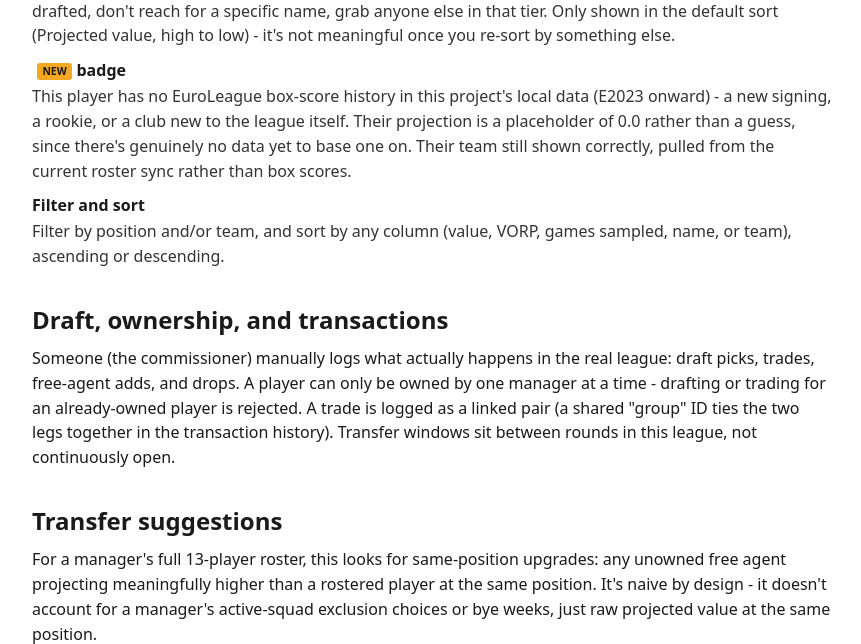
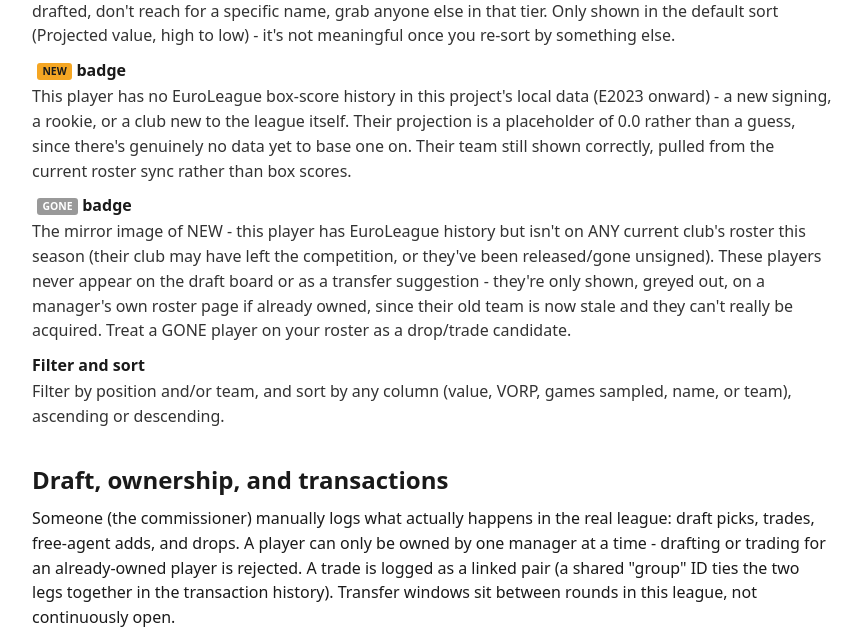
Before and after one commit to doulgeo/euroleague_fantasy_strategist, a Flask app: page /how-it-works in a window 1280 px wide. Shown: the part 1653-2297 px from the top of the page, without its empty margins (0-861 px from the left). Run offline with Flask 3, Linux system fonts and the light colour scheme.

Commit message:
Flag players no longer on any current club roster ("GONE")
Prompted by the user spot-checking the new lineup builder against real
domain knowledge: Monaco isn't part of the 2026-27 EuroLeague, but a
former Monaco player (Mike James) still showed a normal-looking
projection with a stale MCO team and no indication he'd left the
league entirely. Confirmed the roster sync itself was correct (0 MCO
players synced, 20 teams matching the real club list) - the gap was
that merge_roster only overrides a player's team when they're found on
a *current* roster, so a player absent from every current club keeps
showing their old one indefinitely.

engine.rosters.merge_roster now returns a third value,
gone_player_ids. Per explicit direction, these players vanish from the
draft board and transfer ADD suggestions entirely (get_pool is now a
3-tuple; every call site in app.py and draft_board.py updated) - but
still show, visibly greyed out with a GONE badge prompting a
drop/trade, on a manager's own roster page if already owned.

Live-tested both paths: confirmed via HTTP that a real former-Monaco
player no longer appears anywhere on /draft, then drafted him to a
test manager directly to exercise and confirm the greyed-out "already
owned" rendering, then cleaned up.

Co-Authored-By: Claude Sonnet 5 <noreply@anthropic.com>
Claude-Session: https://claude.ai/code/session_016vU3ksksf1pUHAonJaLa8A

```diff
--- a/app.py
+++ b/app.py
@@ -138,13 +138,16 @@ def _resolve_pool_source(conn: sqlite3.Connection) -> tuple[str, int]:
     return CURRENT_SEASON, max_round + 1
 
 
-def get_pool(conn: sqlite3.Connection) -> tuple[dict[str, Projection], set[str]]:
-    """(projections, new_player_ids) - the projection pool merged with the
-    current CURRENT_SEASON roster (engine.rosters.merge_roster), so a
-    transferred player shows their real current team and a player with no
-    box-score history yet (new to the league) still appears, flagged, rather
-    than being silently absent. Run sync_rosters.py to refresh the roster
-    data this reads from `rosters` (empty until then - see CLAUDE.md)."""
+def get_pool(conn: sqlite3.Connection) -> tuple[dict[str, Projection], set[str], set[str]]:
+    """(projections, new_player_ids, gone_player_ids) - the projection pool
+    merged with the current CURRENT_SEASON roster (engine.rosters.merge_roster),
+    so a transferred player shows their real current team, a player with no
+    box-score history yet (new to the league) still appears flagged rather
+    than being silently absent, and a player no longer on ANY current club
+    roster (their club left the competition, or they're unsigned) is
+    flagged rather than looking like a normal draftable/tradeable player.
+    Run sync_rosters.py to refresh the roster data this reads from
+    `rosters` (empty until then - see CLAUDE.md)."""
     season_code, as_of_round = _resolve_pool_source(conn)
     key = (season_code, as_of_round)
     mtime_ns = DB_PATH.stat().st_mtime_ns
@@ -158,10 +161,10 @@ def get_pool(conn: sqlite3.Connection) -> tuple[dict[str, Projection], set[str]]
 
     roster_rows = load_roster(conn, CURRENT_SEASON)
     seen = known_player_ids(conn)
-    projections, new_ids = merge_roster(projections, roster_rows, seen)
+    projections, new_ids, gone_ids = merge_roster(projections, roster_rows, seen)
 
-    _projection_cache[key] = (mtime_ns, (projections, new_ids))
-    return projections, new_ids
+    _projection_cache[key] = (mtime_ns, (projections, new_ids, gone_ids))
+    return projections, new_ids, gone_ids
 
 
 @app.route("/")
@@ -252,8 +255,9 @@ def sync_rosters_trigger():
 @app.route("/draft")
 def draft():
     conn = get_db()
-    pool, new_ids = get_pool(conn)
-    board = build_draft_board(pool)
+    pool, new_ids, gone_ids = get_pool(conn)
+    draftable_pool = {pid: p for pid, p in pool.items() if pid not in gone_ids}
+    board = build_draft_board(draftable_pool)
     replacement = replacement_values(board)
     managers = ownership.list_managers(conn)
     owned_ids = ownership.all_owned_ids(conn)
@@ -268,7 +272,7 @@ def draft():
     if sort_dir not in ("asc", "desc"):
         sort_dir = "desc"
 
-    teams = sorted({p.team for p in pool.values() if p.team})
+    teams = sorted({p.team for p in draftable_pool.values() if p.team})
     key_fn = _SORT_KEY_FNS[sort_key]
     is_default_sort = sort_key == "value" and sort_dir == "desc"
 
@@ -363,7 +367,7 @@ def manager_roster(manager_id: int):
     if manager is None:
         abort(404)
 
-    pool, new_ids = get_pool(conn)
+    pool, new_ids, gone_ids = get_pool(conn)
     player_ids = ownership.manager_roster_ids(conn, manager_id)
 
     by_position: dict[str, list[Projection]] = {position: [] for position in REQUIRED_COUNTS}
@@ -384,6 +388,7 @@ def manager_roster(manager_id: int):
         total=len(player_ids),
         unresolved=unresolved,
         new_ids=new_ids,
+        gone_ids=gone_ids,
     )
 
 
@@ -392,7 +397,7 @@ def transactions():
     conn = get_db()
     managers = ownership.list_managers(conn)
     manager_names = {m["manager_id"]: m["name"] for m in managers}
-    pool, _new_ids = get_pool(conn)
+    pool, _new_ids, _gone_ids = get_pool(conn)
     history = ownership.transaction_history(conn, limit=200)
     for t in history:
         p = pool.get(t["player_id"])
@@ -470,7 +475,7 @@ def transfers():
 
     if manager_id_raw:
         selected_manager_id = int(manager_id_raw)
-        pool, _new_ids = get_pool(conn)
+        pool, _new_ids, gone_ids = get_pool(conn)
         player_ids = ownership.manager_roster_ids(conn, selected_manager_id)
         players = [pool[pid] for pid in player_ids if pid in pool]
         unresolved = len(player_ids) - len(players)
@@ -482,7 +487,12 @@ def transfers():
 
         if roster is not None:
             owned_ids = ownership.all_owned_ids(conn)
-            suggestions = suggest_transfers(roster, pool, owned_ids=owned_ids)
+            # A player no longer on any current club roster can still be a
+            # DROP candidate (roster.players, built above, keeps them) but
+            # should never be suggested as an ADD - they're not really
+            # acquirable.
+            addable_pool = {pid: p for pid, p in pool.items() if pid not in gone_ids}
+            suggestions = suggest_transfers(roster, addable_pool, owned_ids=owned_ids)
 
     return render_template(
         "transfers.html",
@@ -516,7 +526,7 @@ def lineup():
     team_dates: dict[str, str] = {}
 
     if selected_manager_id and selected_round:
-        pool, _new_ids = get_pool(conn)
+        pool, _new_ids, _gone_ids = get_pool(conn)
         player_ids = ownership.manager_roster_ids(conn, selected_manager_id)
         players = [pool[pid] for pid in player_ids if pid in pool]
         unresolved = len(player_ids) - len(players)
--- a/static/style.css
+++ b/static/style.css
@@ -8,6 +8,9 @@ tr.drafted { color: #999; }
 tr.tier-break td { background: #eee; font-style: italic; text-align: center; }
 tr.new-player { background: #fff8e1; }
 .new-badge { display: inline-block; background: #f5a623; color: #1a1a1a; font-size: 0.65rem; font-weight: bold; padding: 0.05rem 0.35rem; border-radius: 3px; margin-left: 0.3rem; vertical-align: middle; }
+tr.gone-player { background: #f0f0f0; color: #888; }
+tr.gone-player a { color: #888; }
+.gone-badge { display: inline-block; background: #999; color: #fff; font-size: 0.65rem; font-weight: bold; padding: 0.05rem 0.35rem; border-radius: 3px; margin-left: 0.3rem; vertical-align: middle; }
 th[title] { cursor: help; text-decoration: underline dotted; text-decoration-color: #999; text-underline-offset: 3px; }
 .prose { max-width: 800px; line-height: 1.55; }
 .prose h2 { margin-top: 2rem; margin-bottom: 0.4rem; }
--- a/templates/how_it_works.html
+++ b/templates/how_it_works.html
@@ -87,6 +87,15 @@
       than a guess, since there's genuinely no data yet to base one on.
       Their team still shown correctly, pulled from the current roster sync
       rather than box scores.</dd>
+      <dt><span class="gone-badge">GONE</span> badge</dt>
+      <dd>The mirror image of NEW - this player has EuroLeague history but
+      isn't on ANY current club's roster this season (their club may have
+      left the competition, or they've been released/gone unsigned). These
+      players never appear on the draft board or as a transfer suggestion -
+      they're only shown, greyed out, on a manager's own roster page if
+      already owned, since their old team is now stale and they can't
+      really be acquired. Treat a GONE player on your roster as a drop/trade
+      candidate.</dd>
       <dt>Filter and sort</dt>
       <dd>Filter by position and/or team, and sort by any column (value,
       VORP, games sampled, name, or team), ascending or descending.</dd>
--- a/templates/manager_roster.html
+++ b/templates/manager_roster.html
@@ -20,8 +20,8 @@
       </thead>
       <tbody>
         {% for p in by_position.get(position, []) %}
-          <tr class="{{ 'new-player' if p.player_id in new_ids else '' }}">
-            <td>{{ p.player_name }}{% if p.player_id in new_ids %} <span class="new-badge" title="No EuroLeague box-score history in this project's data (E2023+) - new to the league, or a returning player not yet re-synced">NEW</span>{% endif %}</td>
+          <tr class="{{ 'new-player' if p.player_id in new_ids else '' }}{{ ' gone-player' if p.player_id in gone_ids else '' }}">
+            <td>{{ p.player_name }}{% if p.player_id in new_ids %} <span class="new-badge" title="No EuroLeague box-score history in this project's data (E2023+) - new to the league, or a returning player not yet re-synced">NEW</span>{% endif %}{% if p.player_id in gone_ids %} <span class="gone-badge" title="No longer on any current EuroLeague club roster - their club may have left the competition, or they're unsigned/released. Team shown below is stale. Consider dropping or trading them for a free agent.">GONE</span>{% endif %}</td>
             <td>{{ p.team }}</td>
             <td>{{ "%.1f"|format(p.projected_pir_with_bonus) }}</td>
             <td>{{ p.games_sampled }}</td>
```
Also changed, not shown: draft_board.py (+5 -2 lines), engine/rosters.py (+21 -4 lines).
